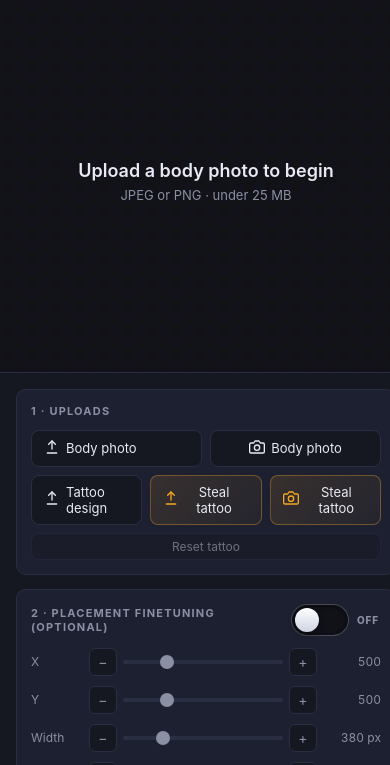
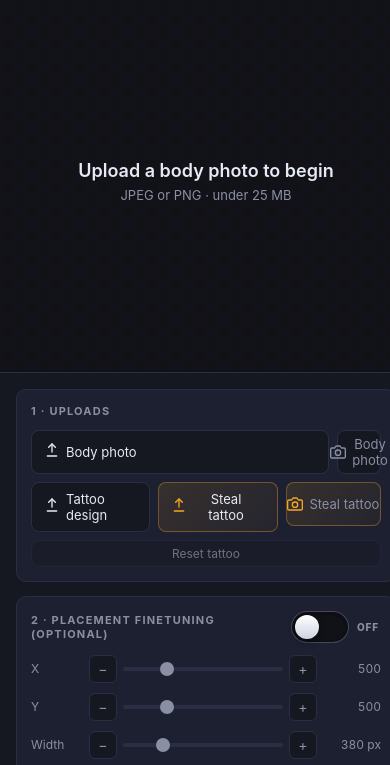
Before and after one commit to SorinTanasa117/tattooai_nano_wp, a website with bundled scripts: page index.html in a window 390 px wide. Shown: the part 60-825 px from the top of the page. Built offline with nearby package versions, Linux system fonts and the light colour scheme; files whose address does not match are found by name.

Commit message:
Add files via upload

```diff
--- a/index.html
+++ b/index.html
@@ -58,7 +58,7 @@
             <span class="btn-hint sr-only" id="bodyHint"></span>
           </label>
           <input type="file" id="bodyCameraInput" accept="image/*" capture="environment" hidden />
-          <button class="btn btn-ghost btn-icon-label" type="button" id="bodyCameraBtn" title="Take photo" aria-label="Take body photo with camera">
+          <button class="btn btn-ghost btn-camera btn-icon-label" type="button" id="bodyCameraBtn" title="Take photo" aria-label="Take body photo with camera">
             <span class="btn-icon" aria-hidden="true"><svg xmlns="http://www.w3.org/2000/svg" width="16" height="16" viewBox="0 0 24 24" fill="none" stroke="currentColor" stroke-width="2" stroke-linecap="round" stroke-linejoin="round"><path d="M23 19a2 2 0 0 1-2 2H3a2 2 0 0 1-2-2V8a2 2 0 0 1 2-2h4l2-3h6l2 3h4a2 2 0 0 1 2 2z"/><circle cx="12" cy="13" r="4"/></svg></span>
             <span class="btn-label">Body photo</span>
           </button>
@@ -77,7 +77,7 @@
             <span class="btn-hint sr-only" id="stealHint"></span>
           </button>
           <input type="file" id="stealCameraInput" accept="image/*" capture="environment" hidden />
-          <button class="btn btn-steal btn-icon-label" type="button" id="stealCameraBtn" title="Photograph tattoo" aria-label="Photograph tattoo to steal">
+          <button class="btn btn-steal btn-camera btn-icon-label" type="button" id="stealCameraBtn" title="Photograph tattoo" aria-label="Photograph tattoo to steal">
             <span class="btn-icon" aria-hidden="true"><svg xmlns="http://www.w3.org/2000/svg" width="16" height="16" viewBox="0 0 24 24" fill="none" stroke="currentColor" stroke-width="2" stroke-linecap="round" stroke-linejoin="round"><path d="M23 19a2 2 0 0 1-2 2H3a2 2 0 0 1-2-2V8a2 2 0 0 1 2-2h4l2-3h6l2 3h4a2 2 0 0 1 2 2z"/><circle cx="12" cy="13" r="4"/></svg></span>
             <span class="btn-label">Steal tattoo</span>
           </button>
--- a/styles.css
+++ b/styles.css
@@ -623,7 +623,7 @@ input[type="range"]:disabled::-webkit-slider-thumb { background: var(--text-dim)
   /* show camera icon buttons; steal button shrinks to share the row */
   .btn-camera { display: flex; }
   .steal-btn-row .btn-steal { width: auto; }
-  .upload-row .btn {
+  .upload-row .btn:not(.btn-camera) {
     flex: 1;
     min-width: 0;
   }
```
